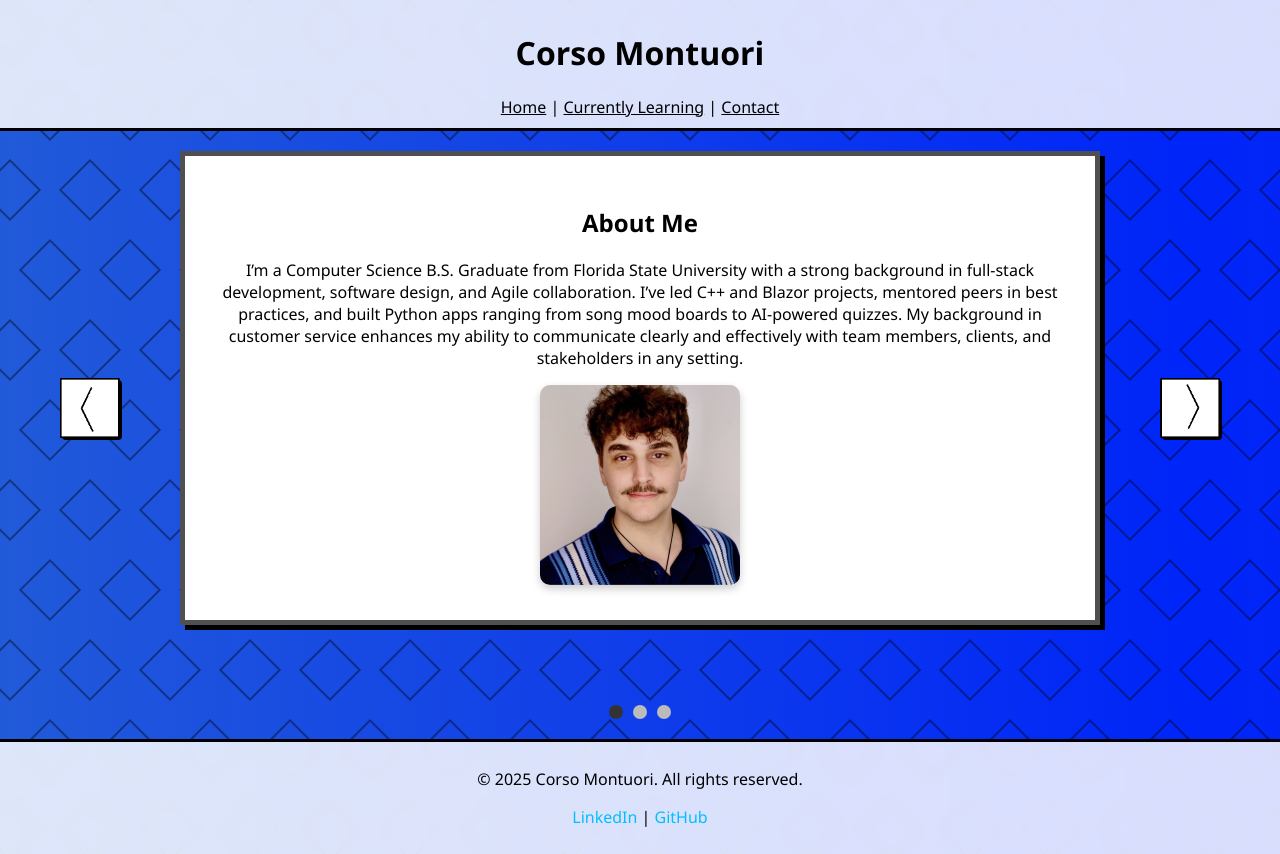
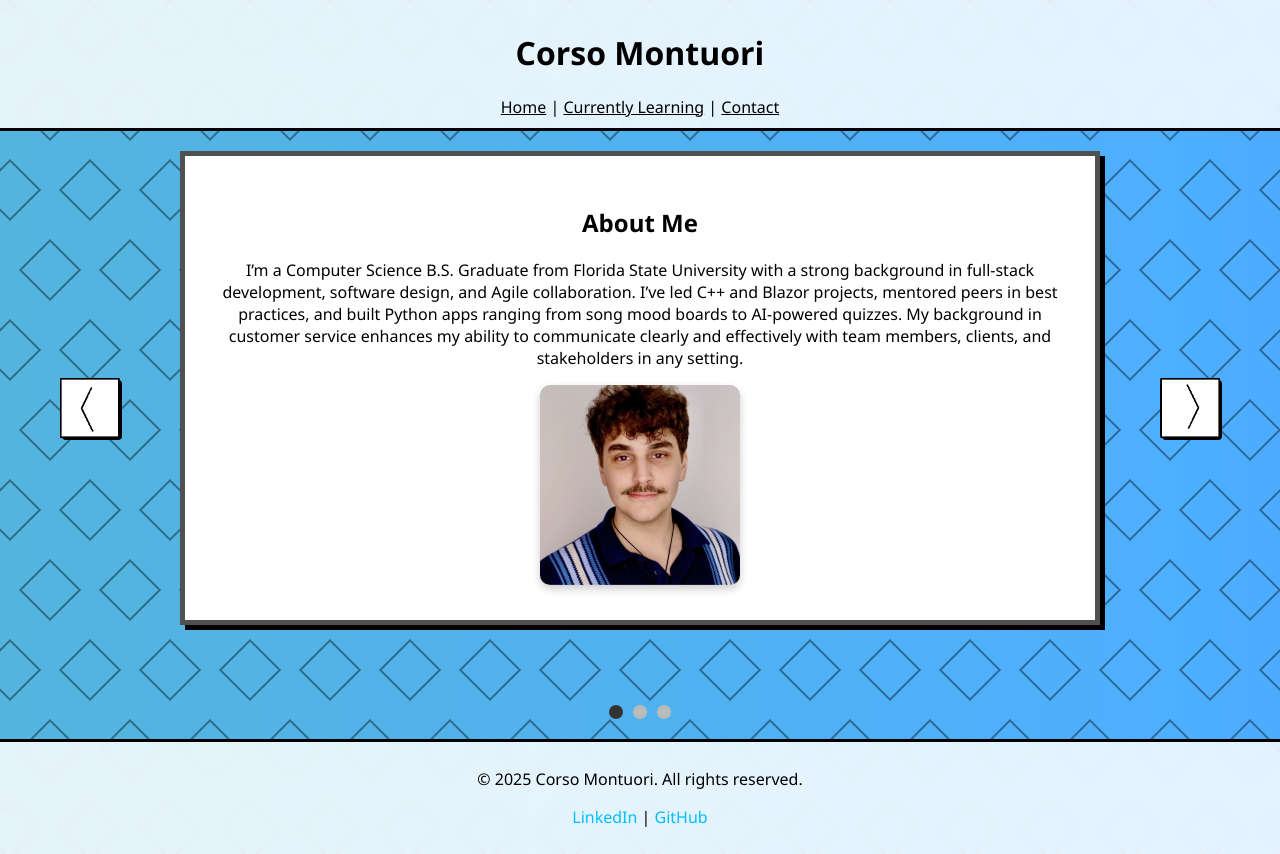
Before and after one commit to Corsionio/Portfolio, a React (Create React App) app: page / in a window 1280 px wide. Built offline with nearby package versions, Linux system fonts and the light colour scheme; the HTML template or start-up script is replaced by a standard one.

Commit message:
Changed background app colors

```diff
--- a/src/App.css
+++ b/src/App.css
@@ -27,7 +27,7 @@ body {
   margin: 0;
   padding: 0;
   font-family: 'Segoe UI', sans-serif;
-  background: linear-gradient(270deg, #541fe7, #0025f8, #60be9f, #6f9af7);
+  background: linear-gradient(270deg, #2338fa, #4dafff, #60be9f, #6f9af7);
   background-size: 800% 800%;
   animation: gradientFlow 30s ease infinite;
 }
```
